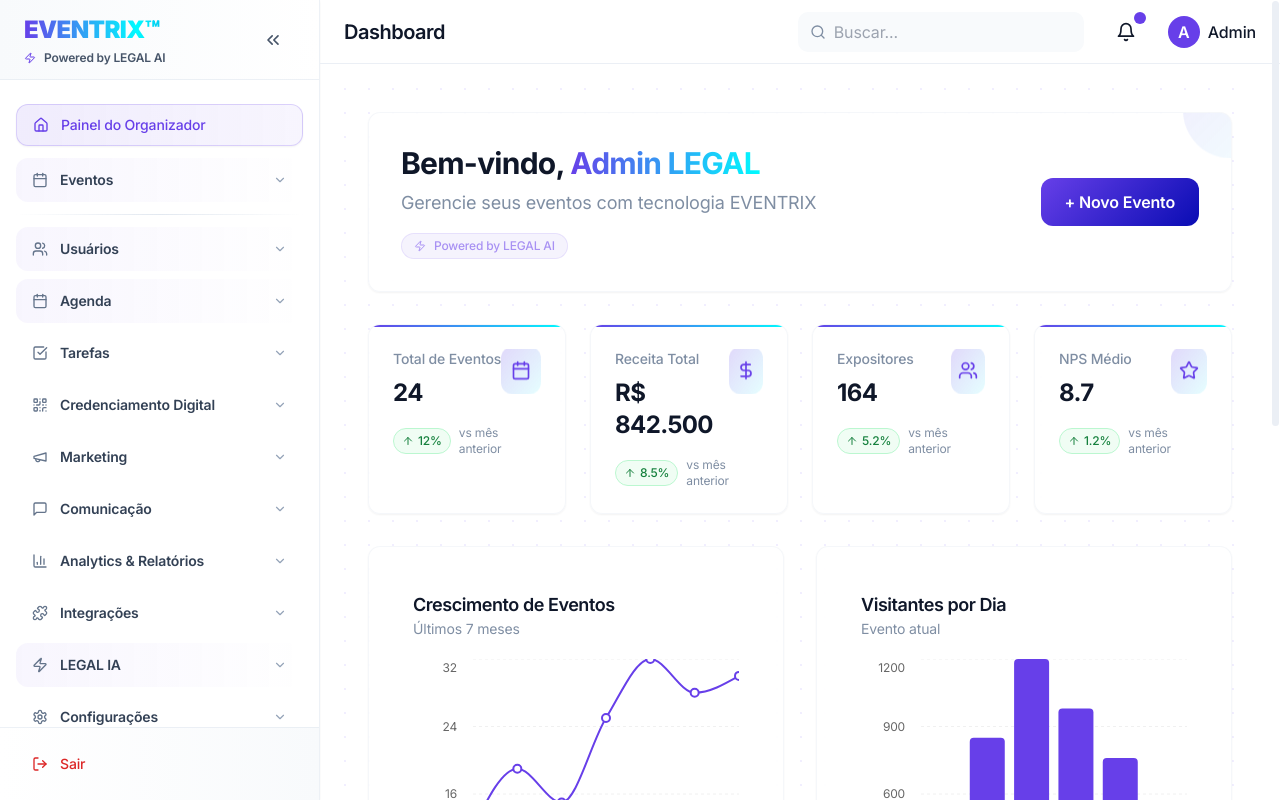
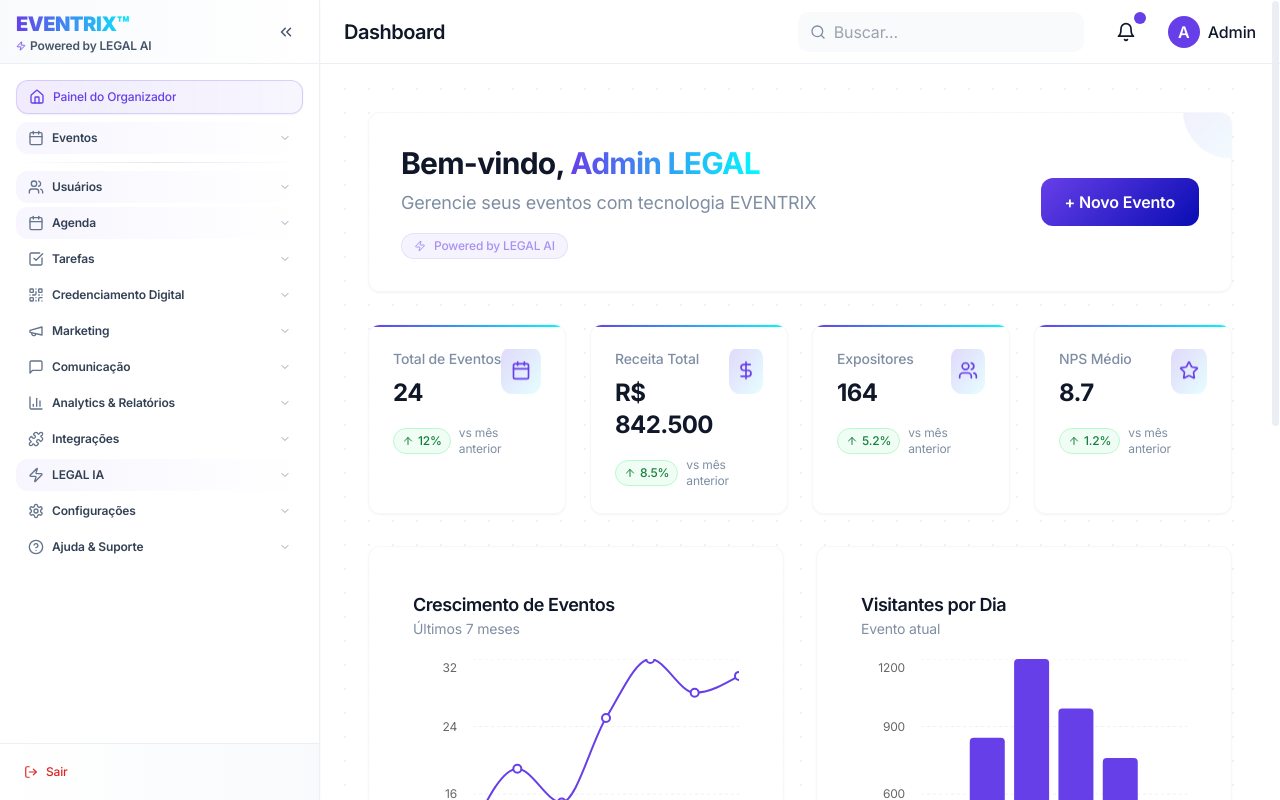
Before and after one commit to gustavomotamacedo/app-eventrix, a React (Vite) app: page /dashboard in a window 1280 px wide. Built offline with nearby package versions, Linux system fonts and the light colour scheme.

Commit message:
Fix: Remove sidebar scrollbar
Implemented a scrollbar-free sidebar as requested.

```diff
--- a/src/components/layout/Sidebar.tsx
+++ b/src/components/layout/Sidebar.tsx
@@ -29,8 +29,8 @@ const Sidebar = () => {
         onToggle={() => setIsCollapsed(!isCollapsed)}
       />
 
-      {/* Conteúdo de Navegação - altura flexível */}
-      <div className="flex-1 px-4 py-6 space-y-3 overflow-y-auto">
+      {/* Conteúdo de Navegação - sem scroll */}
+      <div className="flex-1 px-4 py-4 space-y-2 min-h-0">
         {/* Dashboard - sempre visível */}
         <div className="space-y-1">
           <SidebarItem
@@ -71,7 +71,7 @@ const Sidebar = () => {
         {!isCollapsed && <div className="h-px bg-gradient-to-r from-transparent via-slate-200 to-transparent" />}
 
         {/* Grupos Organizados - Sistema de Acordeão Inteligente */}
-        <div className="space-y-2">
+        <div className="space-y-1">
           {menuGroups.map((group) => (
             <SidebarGroup
               key={group.id}
--- a/src/components/layout/sidebar/SidebarFooter.tsx
+++ b/src/components/layout/sidebar/SidebarFooter.tsx
@@ -9,14 +9,14 @@ interface SidebarFooterProps {
 
 const SidebarFooter: React.FC<SidebarFooterProps> = ({ isCollapsed }) => {
   return (
-    <div className="p-4 border-t border-slate-200/60 shrink-0 bg-gradient-to-r from-white to-slate-50 mt-auto">
+    <div className="p-3 border-t border-slate-200/60 shrink-0 bg-gradient-to-r from-white to-slate-50 mt-auto">
       <div className={cn(
-        "flex items-center gap-3 px-3 py-2.5 rounded-xl cursor-pointer transition-all duration-300",
+        "flex items-center gap-2 px-3 py-2 rounded-xl cursor-pointer transition-all duration-300",
         "text-red-600 hover:text-red-700 hover:bg-red-50 hover:shadow-sm",
-        isCollapsed ? "justify-center px-3" : "px-4"
+        isCollapsed ? "justify-center px-3" : "px-3"
       )}>
-        <LogOut size={16} />
-        {!isCollapsed && <span className="font-medium text-sm">Sair</span>}
+        <LogOut size={14} />
+        {!isCollapsed && <span className="font-medium text-xs">Sair</span>}
       </div>
     </div>
   );
--- a/src/components/layout/sidebar/SidebarGroup.tsx
+++ b/src/components/layout/sidebar/SidebarGroup.tsx
@@ -34,23 +34,23 @@ const SidebarGroup: React.FC<SidebarGroupProps> = ({
   return (
     <Collapsible open={isOpen} onOpenChange={onToggle}>
       <CollapsibleTrigger className={cn(
-        "flex items-center justify-between w-full px-4 py-3 rounded-xl transition-all duration-300 group",
+        "flex items-center justify-between w-full px-3 py-2 rounded-xl transition-all duration-300 group",
         "text-slate-700 hover:text-slate-900 hover:bg-slate-50/80",
         priority === 'high' && "bg-gradient-to-r from-primary/5 to-transparent",
         isOpen && "bg-slate-50/60"
       )}>
-        <div className="flex items-center gap-3">
+        <div className="flex items-center gap-2">
           <div className="w-4 h-4 text-slate-500 group-hover:text-slate-700">{icon}</div>
-          <span className="font-semibold text-sm">{label}</span>
+          <span className="font-semibold text-xs">{label}</span>
         </div>
         <div className={cn(
           "transition-transform duration-300 text-slate-400",
           isOpen && "rotate-180"
         )}>
-          <ChevronDown size={14} />
+          <ChevronDown size={12} />
         </div>
       </CollapsibleTrigger>
-      <CollapsibleContent className="space-y-1 ml-6 mt-2 border-l border-slate-200/60 pl-4">
+      <CollapsibleContent className="space-y-1 ml-4 mt-1 border-l border-slate-200/60 pl-3">
         {children}
       </CollapsibleContent>
     </Collapsible>
--- a/src/components/layout/sidebar/SidebarHeader.tsx
+++ b/src/components/layout/sidebar/SidebarHeader.tsx
@@ -10,23 +10,23 @@ interface SidebarHeaderProps {
 
 const SidebarHeader: React.FC<SidebarHeaderProps> = ({ isCollapsed, onToggle }) => {
   return (
-    <div className="flex items-center h-20 px-6 border-b border-slate-200/60 shrink-0 bg-gradient-to-r from-slate-50 to-white">
+    <div className="flex items-center h-16 px-4 border-b border-slate-200/60 shrink-0 bg-gradient-to-r from-slate-50 to-white">
       {!isCollapsed && (
         <div className="flex-1">
-          <h1 className="text-2xl font-black bg-gradient-to-r from-primary via-secondary to-tertiary bg-clip-text text-transparent mb-1">
+          <h1 className="text-xl font-black bg-gradient-to-r from-primary via-secondary to-tertiary bg-clip-text text-transparent">
             EVENTRIX™
           </h1>
-          <div className="flex items-center gap-2">
-            <Zap size={12} className="text-primary" />
+          <div className="flex items-center gap-1">
+            <Zap size={10} className="text-primary" />
             <span className="text-xs font-semibold text-slate-600">Powered by LEGAL AI</span>
           </div>
         </div>
       )}
       <button
         onClick={onToggle}
-        className="p-3 rounded-xl hover:bg-slate-100 transition-all duration-300 hover:scale-110 text-slate-600 hover:text-slate-900"
+        className="p-2 rounded-xl hover:bg-slate-100 transition-all duration-300 hover:scale-110 text-slate-600 hover:text-slate-900"
       >
-        {isCollapsed ? <ChevronsRight size={20} /> : <ChevronsLeft size={20} />}
+        {isCollapsed ? <ChevronsRight size={18} /> : <ChevronsLeft size={18} />}
       </button>
     </div>
   );
--- a/src/components/layout/sidebar/SidebarItem.tsx
+++ b/src/components/layout/sidebar/SidebarItem.tsx
@@ -23,19 +23,19 @@ const SidebarItem: React.FC<SidebarItemProps> = ({
   isHighlighted = false
 }) => (
   <Link to={to} className={cn(
-    "flex items-center gap-3 px-3 py-2.5 rounded-xl transition-all duration-300 group relative",
+    "flex items-center gap-2 px-3 py-2 rounded-xl transition-all duration-300 group relative",
     "text-slate-600 hover:text-slate-900 hover:bg-white/80 hover:shadow-sm",
     isActive && "bg-gradient-to-r from-primary/10 to-primary/5 text-primary border border-primary/20 shadow-sm",
     isHighlighted && "bg-gradient-to-r from-secondary/10 to-secondary/5 text-secondary border border-secondary/20 font-semibold",
-    isCollapsed ? "justify-center px-3" : "px-4"
+    isCollapsed ? "justify-center px-3" : "px-3"
   )}>
     <div className="w-4 h-4 flex-shrink-0">{icon}</div>
     {!isCollapsed && (
       <>
-        <span className="font-medium text-sm truncate">{label}</span>
+        <span className="font-medium text-xs truncate">{label}</span>
         {badge && (
           <span className={cn(
-            "ml-auto text-xs px-2 py-0.5 rounded-full font-medium",
+            "ml-auto text-xs px-1 py-0.5 rounded-full font-medium",
             isHighlighted ? "bg-secondary/10 text-secondary" : "bg-primary/10 text-primary"
           )}>
             {badge}
```
